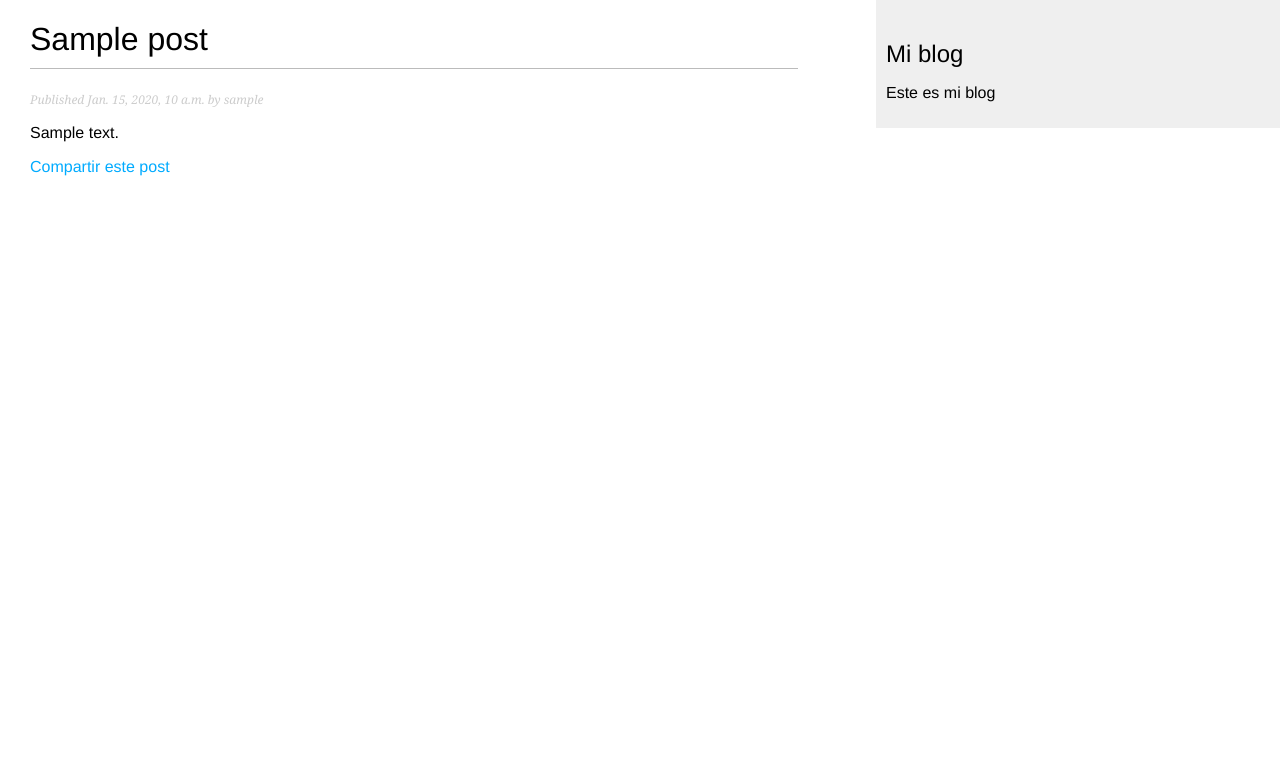
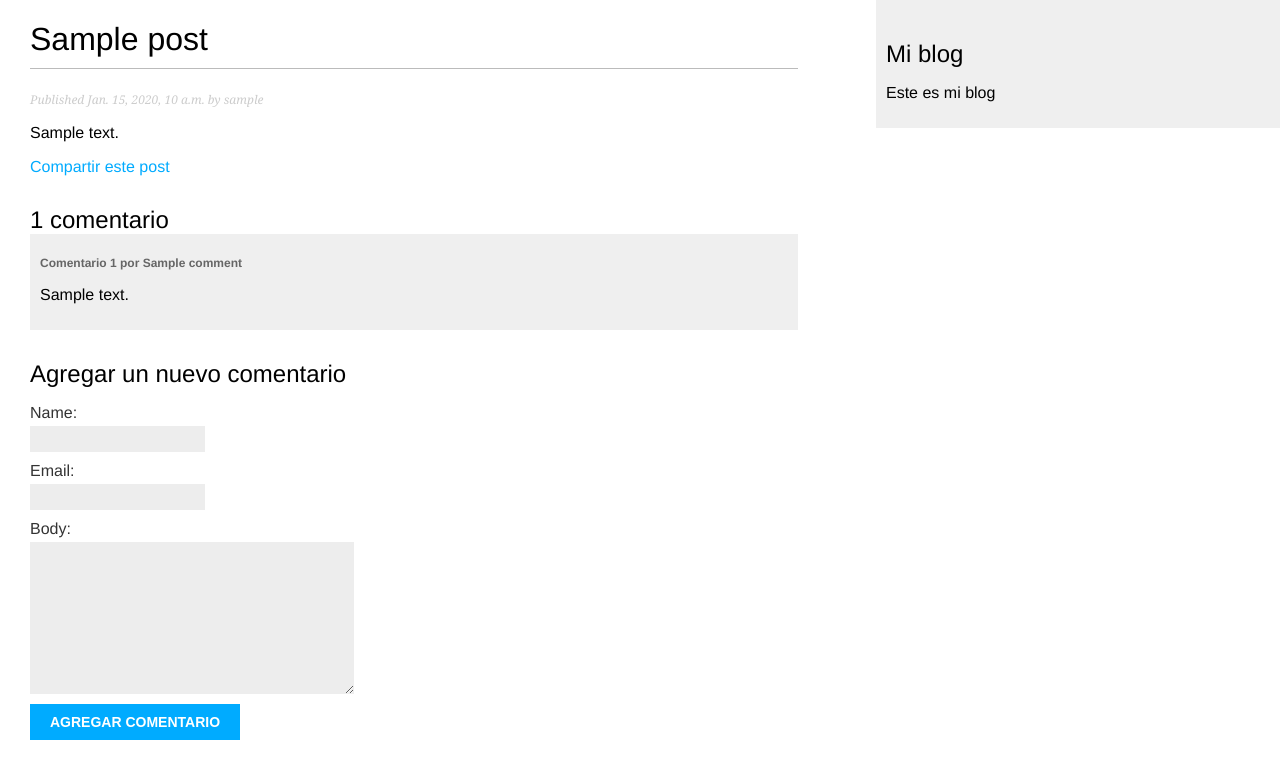
Before and after one commit to arizamoisesco/blog-django, a Django app: a page that uses blog/templates/blog/post/detail.html in a window 1280 px wide. Shown: the top 779 px of the page. Run offline with Django 4.2, Linux system fonts and the light colour scheme; tables that the repository leaves empty hold one stand-in row (values such as "Sample post").

Commit message:
Views and templates for comments system

```diff
--- a/blog/templates/blog/post/detail.html
+++ b/blog/templates/blog/post/detail.html
@@ -13,4 +13,20 @@
             Compartir este post
         </a>
     </p>
+    {% with comments.count as total_comments %}
+        <h2>
+            {{ total_comments }} comentario {{ total_comments|pluralize }}
+        </h2>
+    {% endwith %}
+    {% for comment in comments %}
+        <div class="comment">
+            <p class="info">
+                Comentario  {{ forloop.counter }} por {{ comment.name }}
+            </p>
+            {{ comment.body|linebreaks }}
+        </div>
+    {% empty %}
+        <p>Aqui no hay comentarios</p>
+    {% endfor %}
+    {% include "blog/post/includes/comment_form.html" %}
 {% endblock %}
--- a/blog/views.py
+++ b/blog/views.py
@@ -59,10 +59,17 @@ def post_detail(request, year, month, day, post):
 
     post = get_object_or_404(Post,
                              status=Post.Status.PUBLISHED, slug=post, publish__year=year, publish__month=month, publish__day=day)
+    #Lista activa de comentarios para este post
+    comments = post.comments.filter(active=True)
+
+    #Formulario de usuario para comentario
+    form = CommentForm()
 
     return render(request,
                   'blog/post/detail.html',
-                  {'post': post})
+                  {'post': post,
+                   'comments': comments,
+                   'form': form})
 
 @require_POST
 def post_comment(request, post_id):
```
